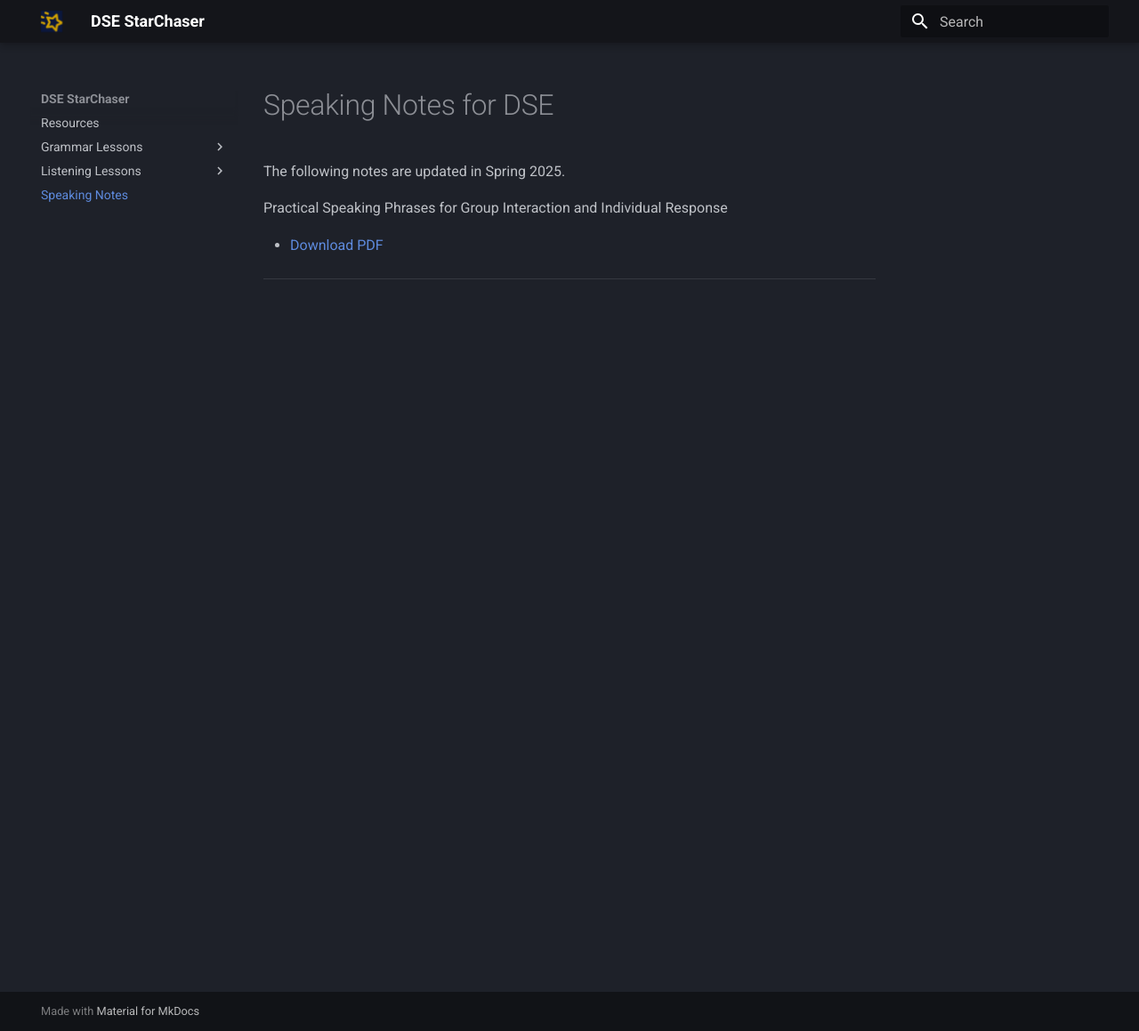
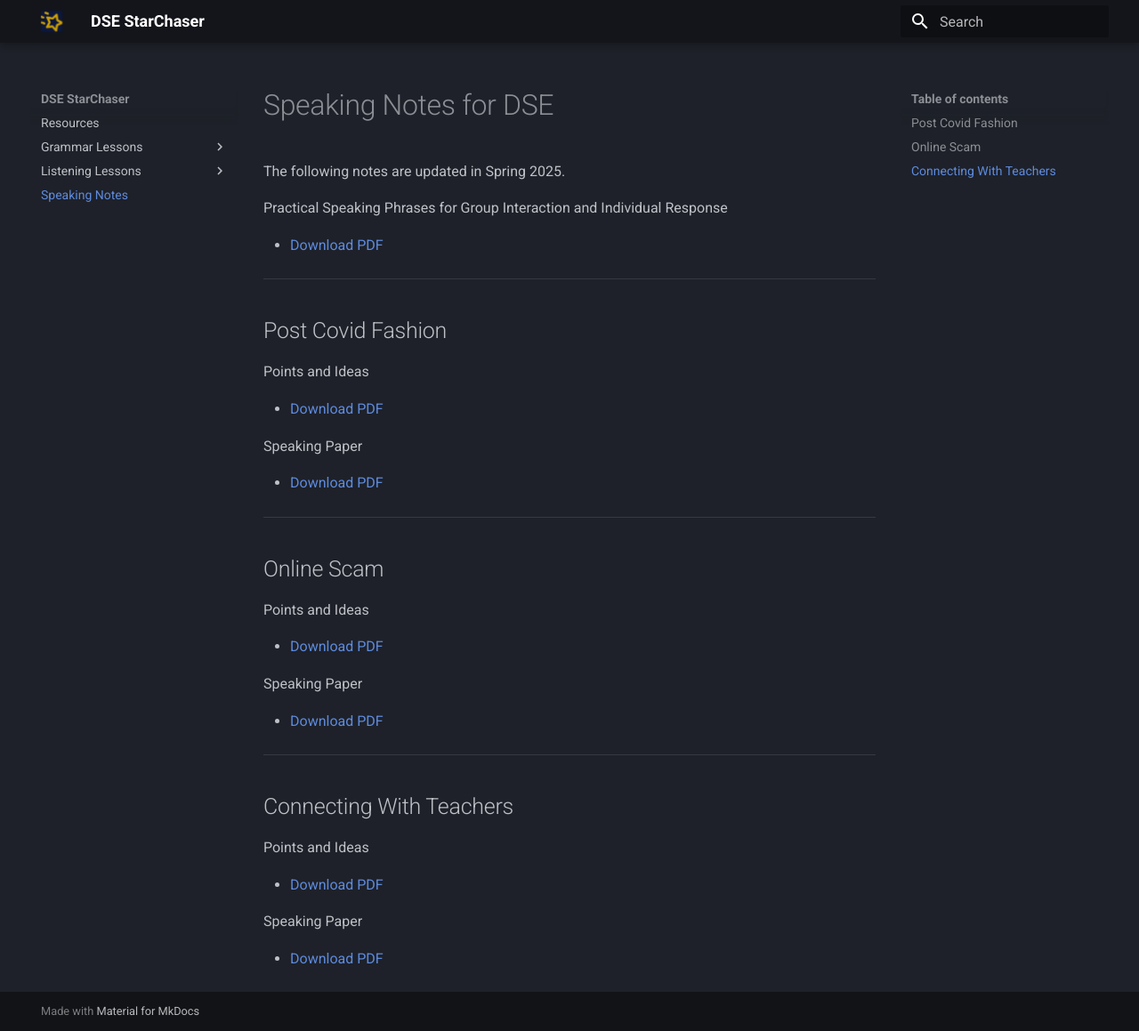
Before and after one commit to louiskwt/starchaser-portal, an MkDocs documentation site: the page built from docs/speaking/index.md, in a window 1280 px wide and 1159 px high. Shown: the whole window at 89% size. Built offline with MkDocs 1.6.1 and Material for MkDocs 9.7.7, drawn with Linux system fonts in a browser that asks for light colours.

Commit message:
add speaking notes

```diff
--- a/docs/speaking/index.md
+++ b/docs/speaking/index.md
@@ -7,3 +7,37 @@ Practical Speaking Phrases for Group Interaction and Individual Response
 - [Download PDF](https://res.cloudinary.com/ltdev/image/upload/v1741924392/starchaser/practical_speaking_notes_rsthol.pdf)
 
 ---
+
+## Post Covid Fashion
+
+Points and Ideas
+
+- [Download PDF](https://res.cloudinary.com/ltdev/image/upload/v1741924407/starchaser/post_covid_fashion_Speaking_Practice_notes_pnzuwa.pdf)
+
+Speaking Paper
+
+- [Download PDF](https://res.cloudinary.com/ltdev/image/upload/v1741924885/starchaser/post_covid_fashion_igsw0p.pdf)
+
+---
+
+## Online Scam
+
+Points and Ideas
+
+- [Download PDF](https://res.cloudinary.com/ltdev/image/upload/v1741924400/starchaser/Online_Scam_Speaking_Practice_notes_xmudg6.pdf)
+
+Speaking Paper
+
+- [Download PDF](https://res.cloudinary.com/ltdev/image/upload/v1741925019/starchaser/online_scam_t0kbis.pdf)
+
+---
+
+## Connecting With Teachers
+
+Points and Ideas
+
+- [Download PDF](https://res.cloudinary.com/ltdev/image/upload/v1741924464/starchaser/Connecting_with_Teacher_Speaking_Practice_notes_uhhcve.pdf)
+
+Speaking Paper
+
+- [Download PDF](https://res.cloudinary.com/ltdev/image/upload/v1741925089/starchaser/connecting_with_teachers_xrkkvn.pdf)
```
